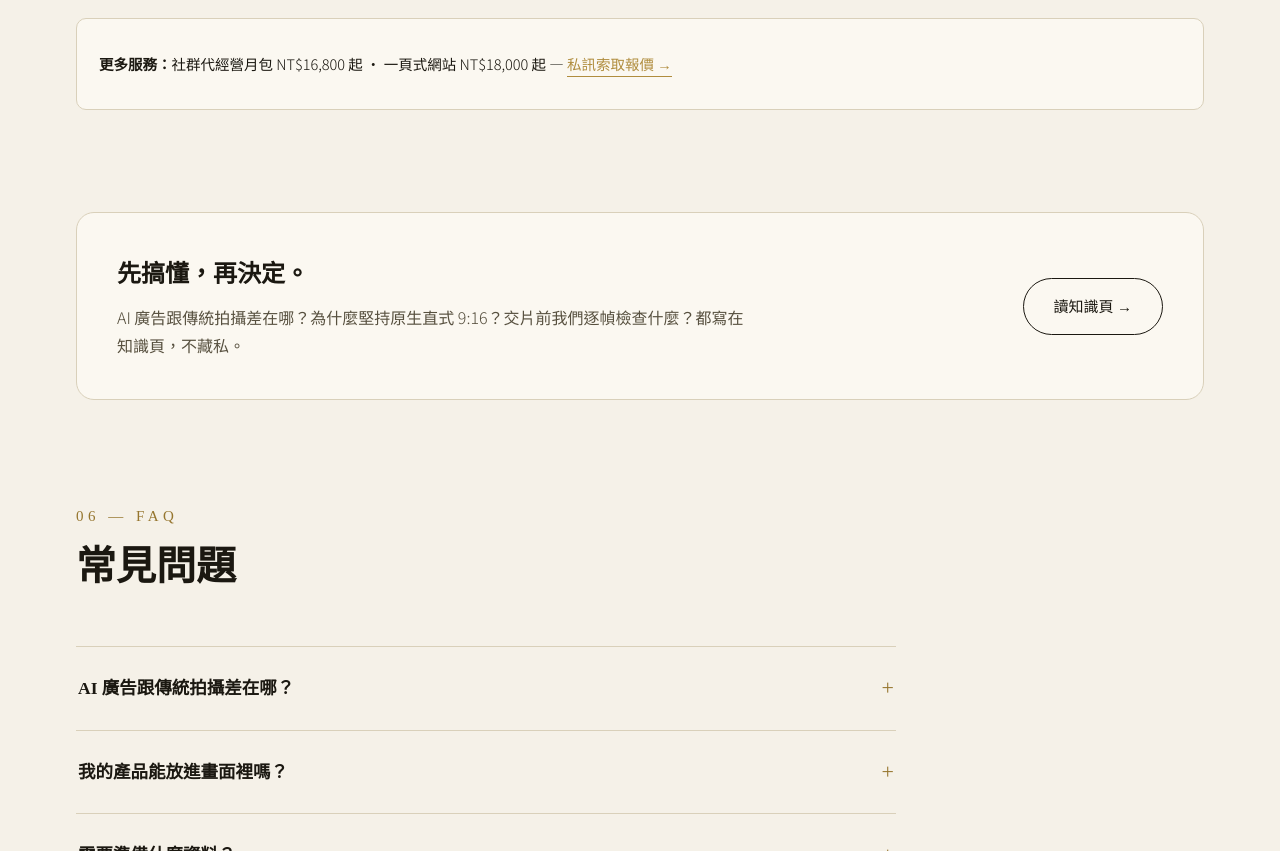
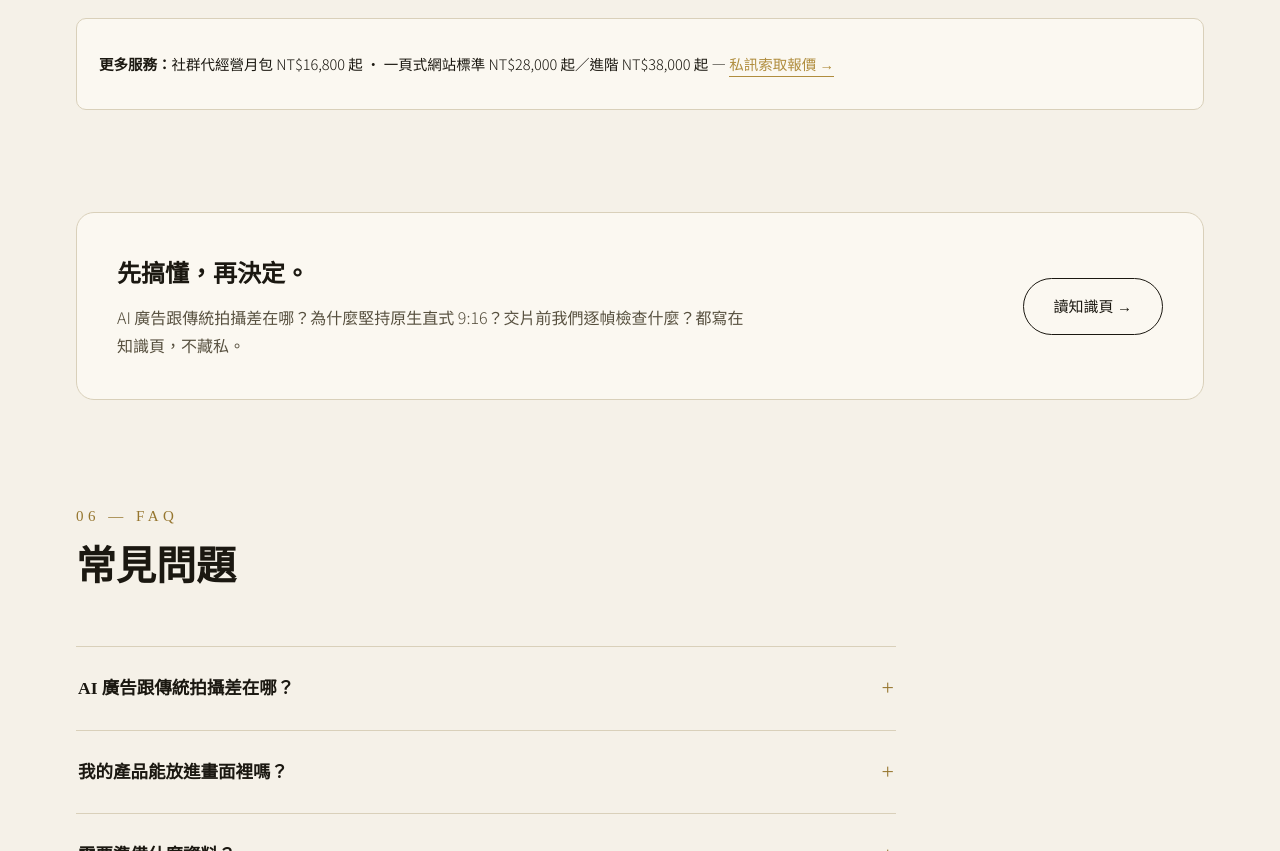
Before and after one commit to monobeter/mono-ai-studio, a plain HTML site: page index.html in a window 1280 px wide. Shown: the part 5479-6330 px from the top of the page. Drawn offline with Linux system fonts and the light colour scheme.

Commit message:
更新一頁式網站價格為標準 $28,000 起／進階 $38,000 起

```diff
--- a/index.html
+++ b/index.html
@@ -648,7 +648,7 @@
         </div>
       </div>
       <div class="more-services reveal">
-        <p><strong>更多服務：</strong>社群代經營月包 NT$16,800 起 ・ 一頁式網站 NT$18,000 起 — <a href="#contact">私訊索取報價 →</a></p>
+        <p><strong>更多服務：</strong>社群代經營月包 NT$16,800 起 ・ 一頁式網站標準 NT$28,000 起／進階 NT$38,000 起 — <a href="#contact">私訊索取報價 →</a></p>
       </div>
     </section>
 
```
